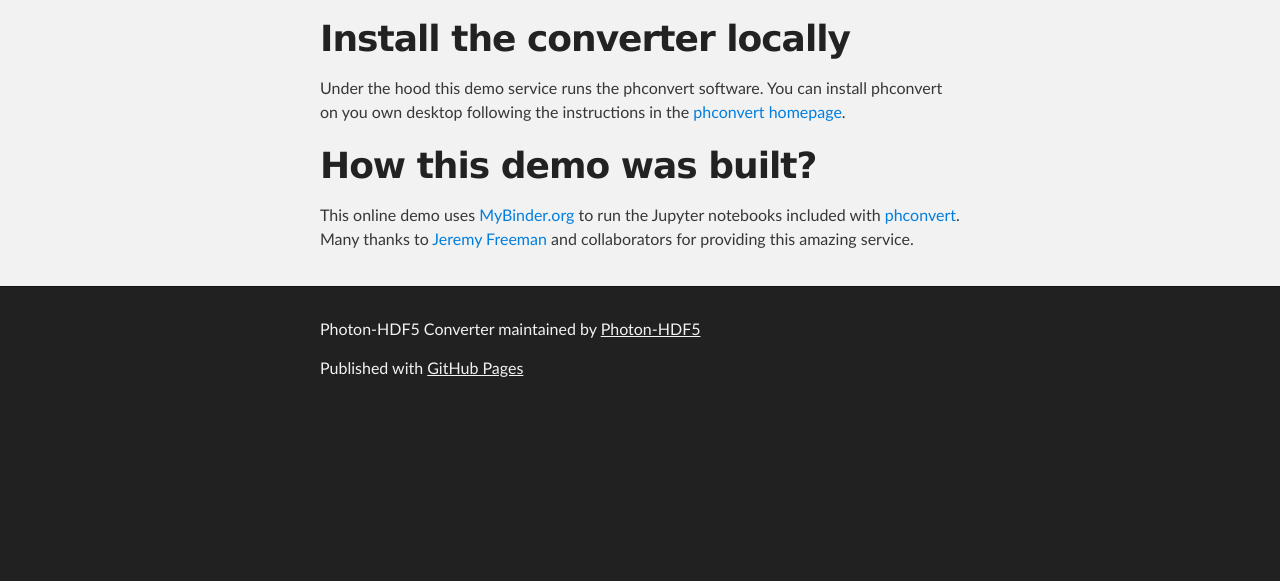
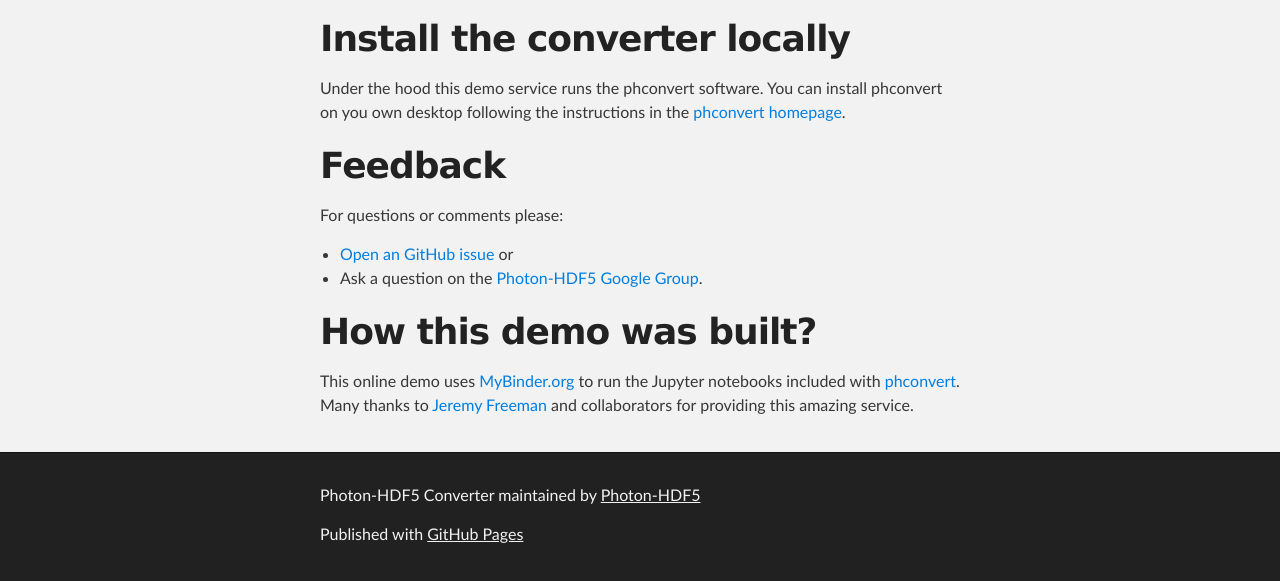
Before and after one commit to Photon-HDF5/Photon-HDF5-Converter, a plain HTML site: page index.html in a window 1280 px wide. Shown: the part 903-1484 px from the top of the page. Before the commit the page ends 1318 px from the top, so only its background shows below. Drawn offline with Linux system fonts and the light colour scheme.

Commit message:
Create gh-pages branch via GitHub

```diff
--- a/index.html
+++ b/index.html
@@ -59,6 +59,17 @@ You can install phconvert on you own desktop following the
 instructions in the <a href="http://photon-hdf5.github.io/phconvert/">phconvert homepage</a>.</p>
 
 <h1>
+<a id="feedback" class="anchor" href="#feedback" aria-hidden="true"><span class="octicon octicon-link"></span></a>Feedback</h1>
+
+<p>For questions or comments please:</p>
+
+<ul>
+<li>
+<a href="https://github.com/Photon-HDF5/phconvert/issues">Open an GitHub issue</a> or</li>
+<li>Ask a question on the <a href="https://groups.google.com/forum/#!forum/photon-hdf5">Photon-HDF5 Google Group</a>.</li>
+</ul>
+
+<h1>
 <a id="how-this-demo-was-built" class="anchor" href="#how-this-demo-was-built" aria-hidden="true"><span class="octicon octicon-link"></span></a>How this demo was built?</h1>
 
 <p>This online demo uses <a href="http://mybinder.org/">MyBinder.org</a> to run the
```
Also changed, not shown: params.json (+1 -1 lines).
